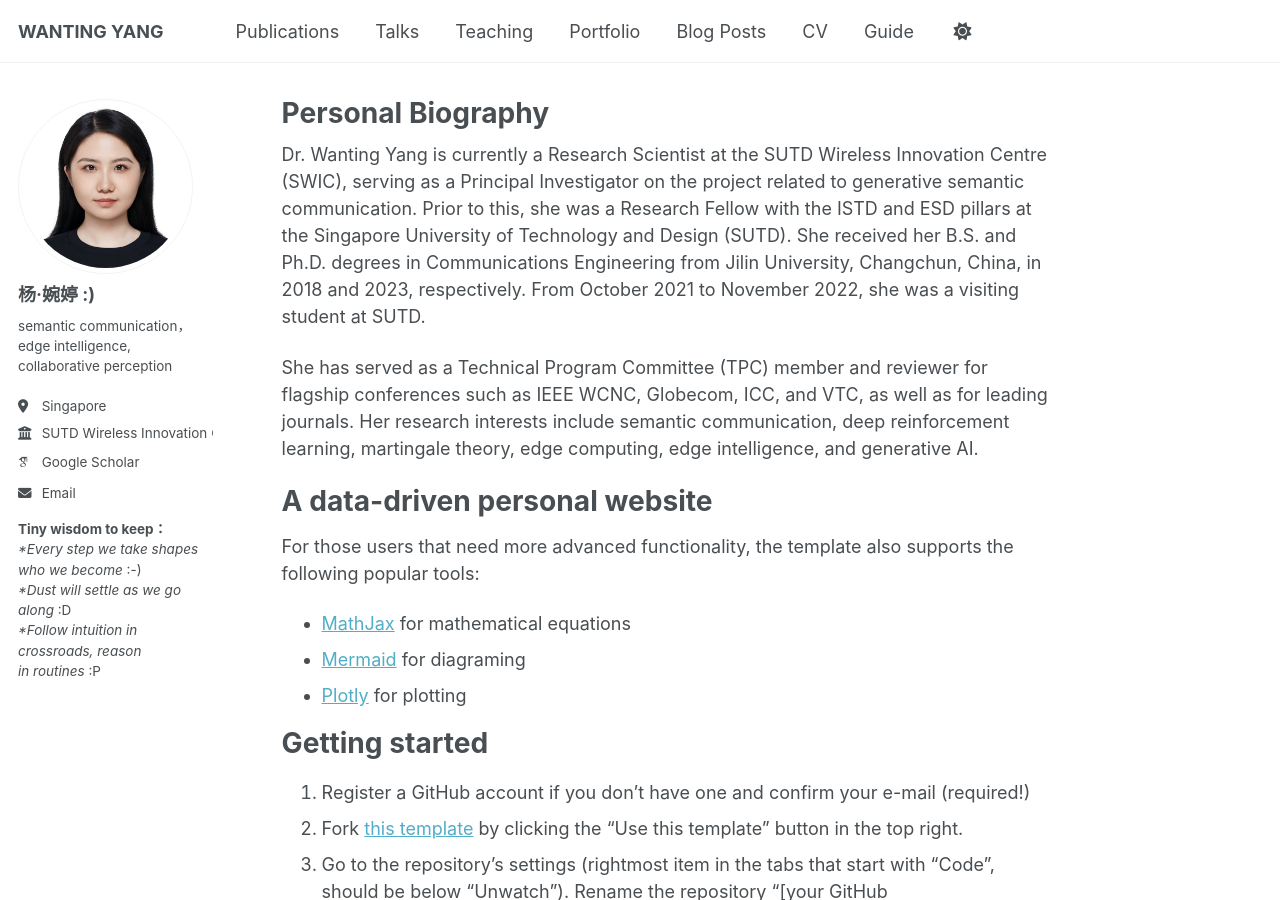
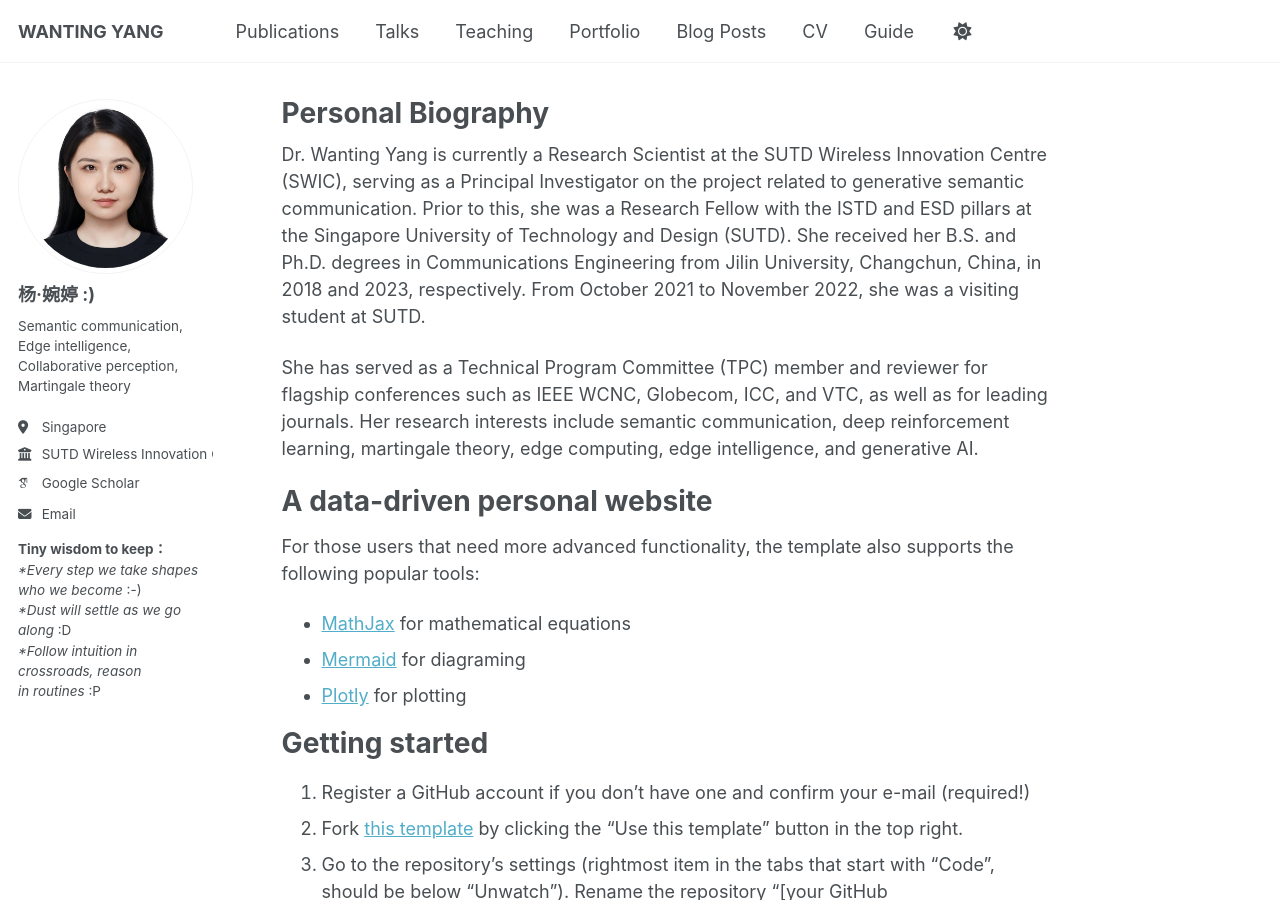
Before and after one commit to wty2011jl/wty2011jl.github.io, a Jekyll site: the page built from _pages/about.md, in a window 1280 px wide and 900 px high. Built offline with Jekyll 4.4.1, drawn with Linux system fonts in a browser that asks for light colours; some web fonts are replaced; a script that is not in the unit is left out.

Commit message:
Update _config.yml

```diff
--- a/_config.yml
+++ b/_config.yml
@@ -26,7 +26,7 @@ author:
   name             : "杨·婉婷 :)"
 
   pronouns         : # example: "she/her"
-  bio              : "semantic communication，edge intelligence, collaborative perception"
+  bio              : "Semantic communication, Edge intelligence, Collaborative perception, Martingale theory"
   location         : "Singapore"
   employer         : "SUTD Wireless Innovation Centre"
   uri              : # URL
```
